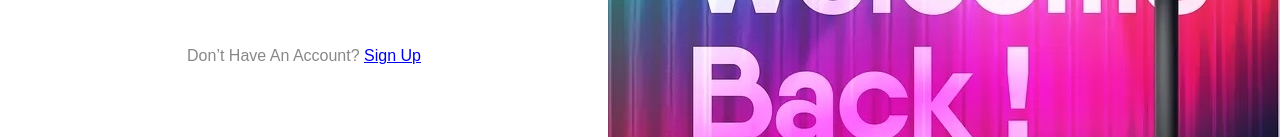
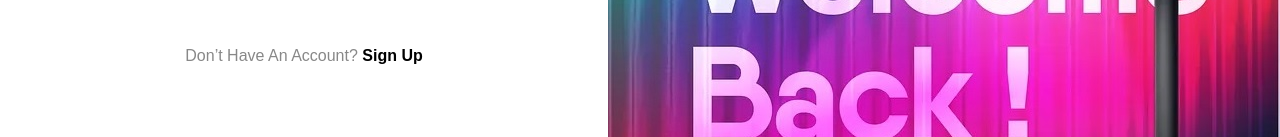
Before and after one commit to rcajazeira/UniqueDesign, a website built with Vite: page index.html in a window 1280 px wide. Shown: the part 492-629 px from the top of the page. Built offline with nearby package versions, Linux system fonts and the light colour scheme.

Commit message:
format (a text link)

```diff
--- a/style.css
+++ b/style.css
@@ -85,5 +85,7 @@
   }
 
   .signup-text a {
-
+    color: #000;
+    text-decoration: none;
+    font-weight: bold;
   }
```
